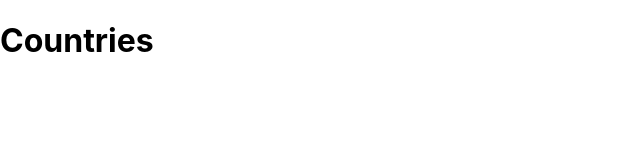
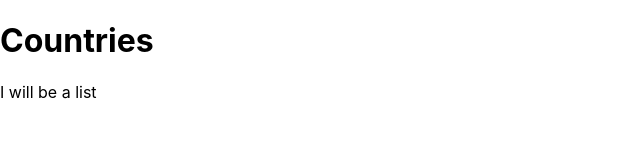
Before and after one commit to xboyjx/cc_w7_d4_lab, a React (Create React App) app: page / in a window 1280 px wide. Shown: the top 160 px of the page, without its empty margins (0-640 px from the left). Built offline with nearby package versions, Linux system fonts and the light colour scheme.

Commit message:
CountryContainer.js working with app.js

```diff
--- a/src/App.js
+++ b/src/App.js
@@ -1,9 +1,12 @@
-import logo from './logo.svg';
-import './App.css';
+import React from "react";
+import CountryContainer from "./containers/CountryContainer";
 
 function App() {
   return (
-    <h1>Countries</h1>
+    <div>
+      <h1>Countries</h1>
+      <CountryContainer />
+    </div>
   );
 }
 
--- /dev/null
+++ b/src/containers/CountryContainer.js
@@ -0,0 +1,10 @@
+import React from "react";
+
+const CountryContainer = () => {
+
+    return (
+        <p>I will be a list</p>
+    );
+};
+
+export default CountryContainer;
```
